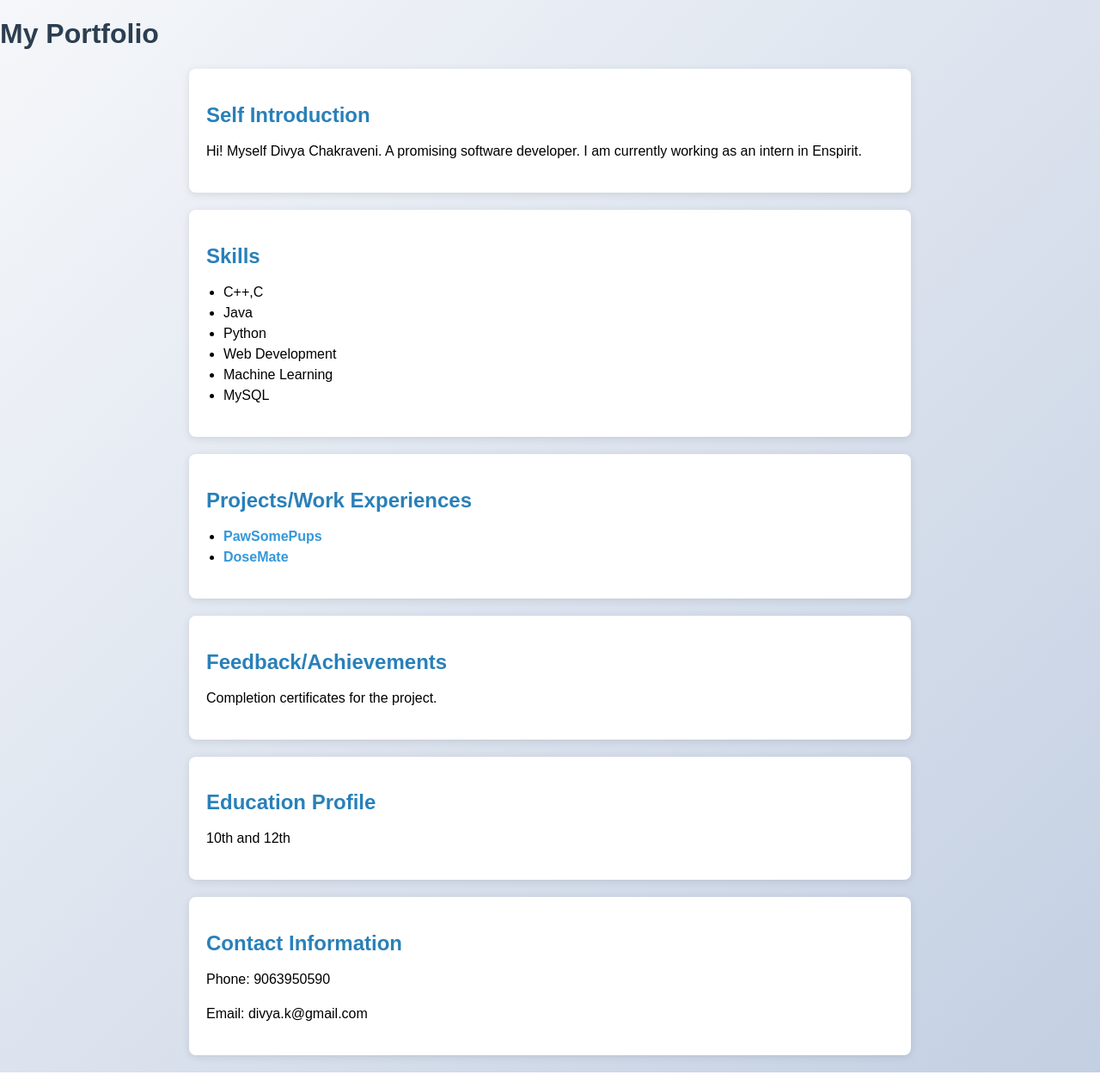
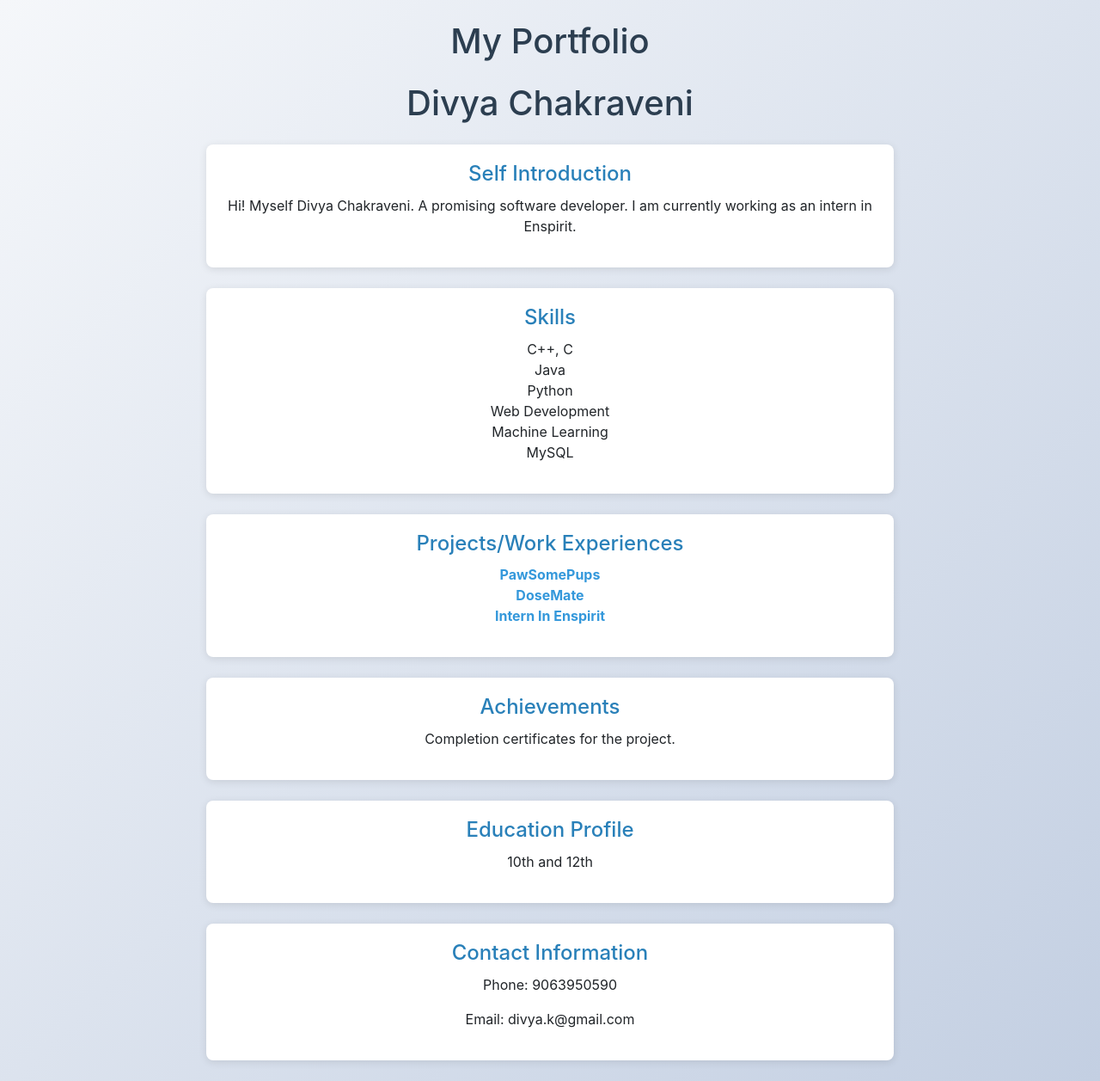
Before and after one commit to DivyaChakraveni/FEWD, a plain HTML site: page Portfolio.html in a window 1280 px wide. Shown: the whole page at 86% size. Drawn offline with nearby package versions, Linux system fonts and the light colour scheme.

Commit message:
Updated the css for Feedback and Portfolio with Bootstrap

```diff
--- a/Portfolio.html
+++ b/Portfolio.html
@@ -5,20 +5,22 @@
     <meta name="viewport" content="width=device-width, initial-scale=1.0">
     <title>Portfolio</title>
     <link rel="stylesheet" href="Feedback&Portfolio.css">
+    <link rel="stylesheet" href="https://stackpath.bootstrapcdn.com/bootstrap/4.5.2/css/bootstrap.min.css">
 </head>
 <body>
-    <h1>My Portfolio</h1>
+    <div class="container text-center">
+        <h1 class="my-4">My Portfolio</h1>
+        <h1 class="my-4">Divya Chakraveni</h1>
 
-
-    <section id="introduction">
+        <section id="introduction" class="mb-4">
             <h2>Self Introduction</h2>
             <p>Hi! Myself Divya Chakraveni. A promising software developer. I am currently working as an intern in Enspirit.</p>
         </section>
 
-    <section id="skills">
+        <section id="skills" class="mb-4">
             <h2>Skills</h2>
-        <ul>
-            <li>C++,C</li>
+            <ul class="list-unstyled">
+                <li>C++, C</li>
                 <li>Java</li>
                 <li>Python</li>
                 <li>Web Development</li>
@@ -27,28 +29,34 @@
             </ul>
         </section>
 
-    <section id="projects">
+        <section id="projects" class="mb-4">
             <h2>Projects/Work Experiences</h2>
-        <ul>
+            <ul class="list-unstyled">
                 <li><a href="#">PawSomePups</a></li>
                 <li><a href="#">DoseMate</a></li>
+                <li><a href="#">Intern In Enspirit</a></li>
             </ul>
         </section>
 
-    <section id="feedback">
-        <h2>Feedback/Achievements</h2>
+        <section id="feedback" class="mb-4">
+            <h2>Achievements</h2>
             <p>Completion certificates for the project.</p>
         </section>
 
-    <section id="education">
+        <section id="education" class="mb-4">
             <h2>Education Profile</h2>
             <p>10th and 12th</p>
         </section>
 
-    <section id="contact">
+        <section id="contact" class="mb-4">
             <h2>Contact Information</h2>
             <p>Phone: 9063950590</p>
             <p>Email: divya.k@gmail.com</p>
         </section>
+    </div>
+
+    <script src="https://code.jquery.com/jquery-3.5.1.slim.min.js"></script>
+    <script src="https://cdn.jsdelivr.net/npm/@popperjs/core@2.9.2/dist/umd/popper.min.js"></script>
+    <script src="https://stackpath.bootstrapcdn.com/bootstrap/4.5.2/js/bootstrap.min.js"></script>
 </body>
 </html>
```
Also changed, not shown: FeedbackForm.html (+28 -10 lines). Lines whose indentation alone changed are shown as unchanged.
